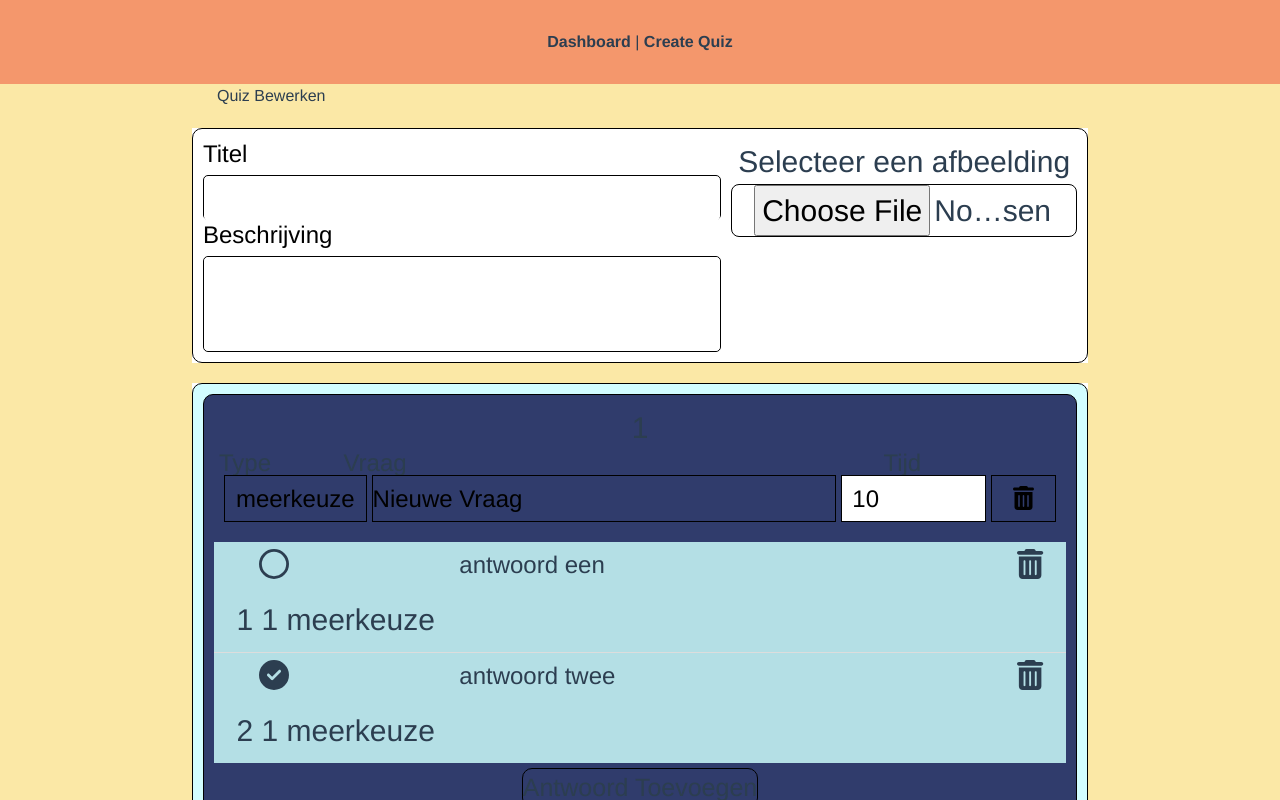
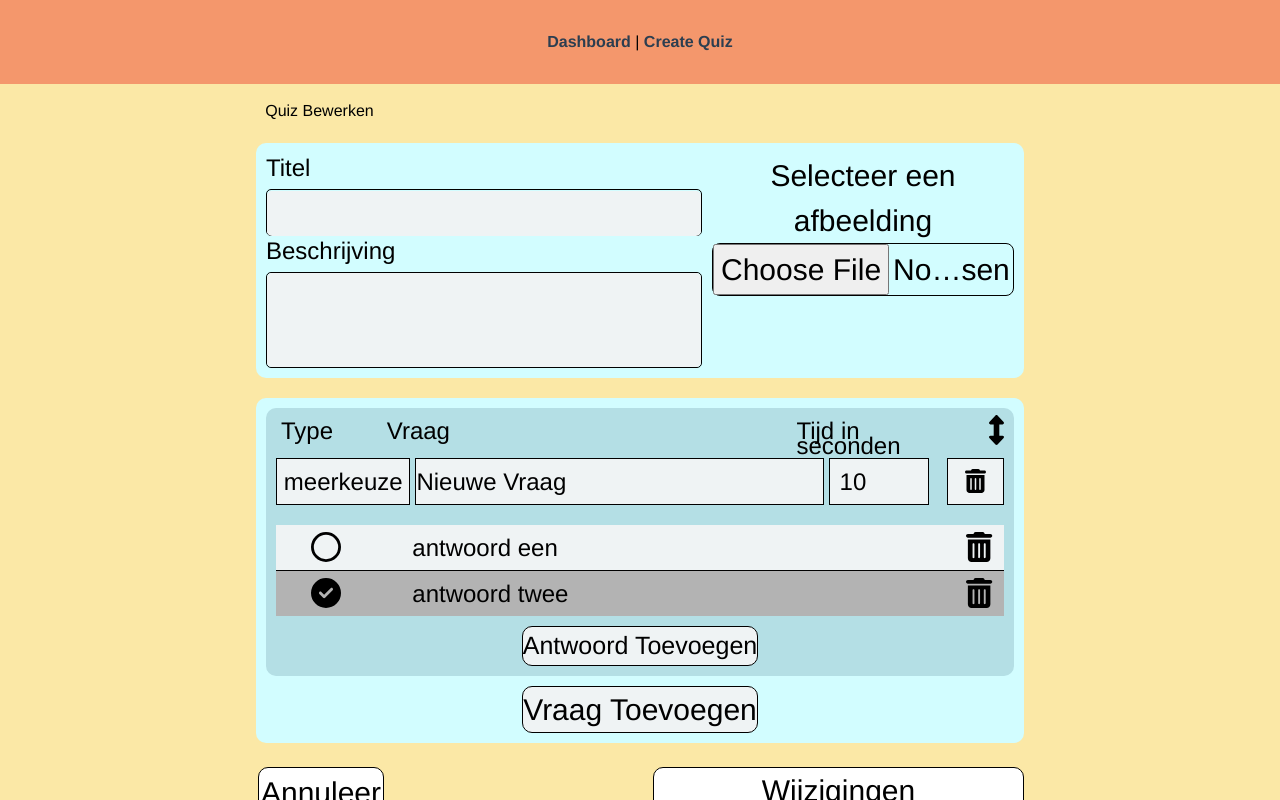
Before and after one commit to TeunSpithoven/thinku, a Vue app: page /editQuiz in a window 1280 px wide. Both pictures are taken after a click on the button "Vraag Toevoegen". Shown: the top 800 px of the page. Built offline with nearby package versions, Linux system fonts and the light colour scheme.

Commit message:
colouring

```diff
--- a/src/App.vue
+++ b/src/App.vue
@@ -12,7 +12,8 @@
   -webkit-font-smoothing: antialiased;
   -moz-osx-font-smoothing: grayscale;
   text-align: center;
-  color: #2c3e50;
+  /* color: #2c3e50; */
+  color: rgb(0, 0, 0);
   min-height: 100vh;
   background-color: #FBE8A6;
 }
--- a/src/components/HelloWorld.vue
+++ b/src/components/HelloWorld.vue
@@ -66,6 +66,6 @@ li {
   margin: 0 10px;
 }
 a {
-  color: #42b983;
+  /* color: #42b983; */
 }
 </style>
--- a/src/components/answer/AnswerCard.vue
+++ b/src/components/answer/AnswerCard.vue
@@ -1,8 +1,8 @@
 <template>
   <div class="answerCardContainer">
-    {{id}}
+    <!-- {{id}}
     {{questionId}}
-    {{questionType}}
+    {{questionType}} -->
     <button
       v-if="this.questionType !== 'open'"
       id="isCorrectButton"
@@ -98,10 +98,10 @@ export default {
   grid-template-areas: "correct antwoord antwoord antwoord antwoord antwoord antwoord antwoord antwoord antwoord verwijder";
   gap: 10px;
   /* background-color: #8d8d8d; */
-  padding: 10px;
+  /* padding: 10px; */
   padding-top: 0px;
   /* height: 20px; */
-  background-color: #B4DFE5;
+  /* background-color: #B4DFE5; */
 
 }
 .answerCardContainer > div {
--- a/src/components/answer/AnswerList.vue
+++ b/src/components/answer/AnswerList.vue
@@ -131,11 +131,12 @@ th {
 }
 
 tr:nth-child(even) {
-  background-color: #dddddd;
+  background-color: #f21919;
 }
 .antwoordToevoegenContainer {
   position: relative;
   /* height: 80px; */
+  padding-top: 5px;
   width: 100%;
 }
 
@@ -148,25 +149,27 @@ tr:nth-child(even) {
   border-radius: 10px;
 
   font-size: 25px;
+  background-color: #eff3f4;
 }
 .answerGroup {
   display: contents;
 }
 ul > li:nth-of-type(odd) {
-  background-color: #e9e9f9;
+  background-color: #eff3f4;
 }
 ul > li:nth-of-type(even) {
-  background-color: #ffffff;
+  background-color: #b3b3b3;
 }
 ul > li {
-  border-bottom: 1px solid rgb(221, 221, 221);
+  /* lijn tussen antwoorden */
+  border-bottom: 1px solid rgb(0, 0, 0);
 }
 ul > li:last-child {
   border-bottom: none;
 }
-.r_group:nth-of-type(2n) > .cell {
-  background-color: rgb(75, 102, 221);
-}
+/* .r_group:nth-of-type(2n) > .cell {
+  background-color: rgb(0, 245, 33);
+} */
 .cell {
   background-color: transparent;
 }
--- a/src/components/question/QuestionCard.vue
+++ b/src/components/question/QuestionCard.vue
@@ -1,7 +1,6 @@
 <template>
   <div id="questionCard" class="gridContainer">
     <div id="quesionInfoContainter" class="gridItem">
-      {{ id }}
       <QuestionInfo
         :id="this.id"
         :question="this.question"
@@ -19,11 +18,6 @@
         :questionType="this.type"
       />
     </div>
-    <!-- <div v-if="this.type !== 'goedfout'" class="antwoordToevoegenContainer">
-      <button id="addAnswerButton" class="gridItem" @click="createAnswer">
-        Antwoord Toevoegen
-      </button>
-    </div> -->
   </div>
 </template>
 
@@ -57,13 +51,6 @@ export default {
         answer: "nieuw antwoord",
         isCorrect: correct,
       });
-      // this.$store.commit("createAnswer", {
-      //   questionId: this.id,
-      //   questionNumber: this.number,
-      //   number: this.answers.length + 1,
-      //   answer: "nieuw antwoord",
-      //   isCorrect: correct,
-      // });
     },
     reloadList() {
       this.$emit("reloadList");
@@ -78,7 +65,7 @@ export default {
 
   position: relative;
   padding: 10px;
-  background-color: #303C6C;
+  background-color: #B4DFE5;
 }
 
 .gridContainer {
@@ -88,31 +75,15 @@ export default {
   padding: 10px;
   padding-left: 10%;
   padding-right: 10%;
-  border: 1px solid #000000;
+  /* border: 1px solid #000000; */
   border-radius: 10px;
 }
 .grid-item {
-  background-color: rgba(255, 255, 255, 0.8);
+  background-color: #B4DFE5;
   text-align: center;
   /* deze padding weghalen */
   padding: 10px;
   font-size: 30px;
   grid-column: 1 / 5;
 }
-.antwoordToevoegenContainer {
-  position: relative;
-  /* height: 80px; */
-  width: 100%;
-}
-
-#addAnswerButton {
-  position: relative;
-  box-sizing: border-box;
-  border: 1px solid #000000;
-  margin-left: 30%;
-  margin-right: 30%;
-  border-radius: 10px;
-
-  font-size: 25px;
-}
 </style>
--- a/src/components/question/QuestionInfo.vue
+++ b/src/components/question/QuestionInfo.vue
@@ -1,8 +1,9 @@
 <template>
+  <button id="moveButton"><font-awesome-icon icon="fa-solid fa-up-down" /></button>
   <div id="labels" class="labelGrid">
     <label for="type" class="label item1">Type</label>
     <label for="title" class="label item2">Vraag</label>
-    <label for="time" class="label item3">Tijd</label>
+    <label for="time" class="label item3">Tijd in seconden</label>
     <label for="delete" class="label item4"></label>
   </div>
   <div id="info" class="gridContainer">
@@ -91,7 +92,15 @@ export default {
 #info {
   position: relative;
   padding: 10px;
+  padding-left: 0px;
+  padding-right: 0px;
   padding-top: 0px;
+}
+#moveButton {
+  position: absolute;
+  top: 0px;
+  right: 0px;
+  padding-right: 10px;
 }
 .questionInput {
   width: 100%;
@@ -102,6 +111,8 @@ export default {
   display: grid;
   gap: 5px;
   padding: 5px;
+  padding-left: 0px;
+  padding-right: 0px;
   padding-top: 0px;
 }
 .labelGrid {
@@ -114,6 +125,7 @@ export default {
   font-weight: 400;
   font-size: 24px;
   line-height: 15px;
+  /* color: white; */
 }
 .gridItem {
   padding: 10px;
@@ -122,8 +134,9 @@ export default {
   font-size: 24px;
   line-height: 25px;
 
-  color: #000000;
+  /* color: #000000; */
   border: 1px solid #000000;
+  background-color: #eff3f4;
 }
 .item1 {
   /* type  */
@@ -144,6 +157,7 @@ export default {
   /* time  */
   grid-column: 9 / span 1;
   grid-row: 1;
+  max-width: 100px;
 }
 .item4 {
   /* delete  */
--- a/src/components/question/QuestionList.vue
+++ b/src/components/question/QuestionList.vue
@@ -157,9 +157,9 @@ tr:nth-child(even) {
 
   position: relative;
 
-  border: 1px solid #000000;
+  /* border: 1px solid #000000; */
   border-radius: 10px;
-  background-color: #D2FDFF;
+  /* background-color: #D2FDFF; */
 }
 .gridContainer {
   display: grid;
@@ -192,5 +192,6 @@ tr:nth-child(even) {
 
   border: 1px solid #000000;
   border-radius: 10px;
+  background-color: #eff3f4;
 }
 </style>
--- a/src/components/quiz/CreateQuiz.vue
+++ b/src/components/quiz/CreateQuiz.vue
@@ -64,12 +64,13 @@ export default {
   /* background-color: #8d8d8d; */
   display: grid;
   gap: 10px;
-  /* padding: 10px; */
-  padding-left: 15%;
-  padding-right: 15%;
+  padding-top: 15px;
+  padding-left: 20%;
+  padding-right: 20%;
 }
 .grid-item {
-  background-color: rgb(255, 255, 255);
+  background-color: #D2FDFF;
+  border-radius: 10px;
   text-align: center;
   /* deze padding weghalen */
   /* padding: 20px; */
@@ -89,9 +90,13 @@ export default {
   /* deze moet naar onder worden geduuwd door questionlist */
   position: relative;
   height: 114px;
+  background-color: #FBE8A6;
   /* left: 178px;
   right: 177px; */
   /* top: 750px; */
+}
+#knoppen > button {
+  background-color: white;
 }
 #annuleerKnop {
   box-sizing: border-box;
--- a/src/components/quiz/QuizInfo.vue
+++ b/src/components/quiz/QuizInfo.vue
@@ -73,8 +73,7 @@ export default {
   position: relative;
   padding: 10px;
 
-  background-color: rgba(255, 255, 255, 0.8);
-  border: 1px solid #000000;
+  /* border: 1px solid #000000; */
   border-radius: 10px;
 }
 .gridContainer {
@@ -94,10 +93,11 @@ export default {
   width: 100%;
   height: 100%;
   border-radius: 5px;
+  background-color: #eff3f4;
 }
 #titel {
   position: relative;
-  height: 81px;
+  height: 83px;
 }
 #beschrijving {
   position: relative;
@@ -116,7 +116,7 @@ export default {
   line-height: 29px;
   text-align: left;
 
-  color: #000000;
+  /* color: #000000; */
 }
 
 .inputContainer {
--- a/src/main.js
+++ b/src/main.js
@@ -16,8 +16,9 @@ import { faPenToSquare } from "@fortawesome/free-solid-svg-icons";
 import { faCircle } from "@fortawesome/free-regular-svg-icons";
 import { faCircleCheck } from "@fortawesome/free-solid-svg-icons";
 import { faTrashCan } from "@fortawesome/free-solid-svg-icons";
+import { faUpDown } from "@fortawesome/free-solid-svg-icons";
 
-library.add(faPenToSquare, faCircle, faCircleCheck, faTrashCan);
+library.add(faPenToSquare, faCircle, faCircleCheck, faTrashCan, faUpDown);
 
 createApp(App)
   .component("font-awesome-icon", FontAwesomeIcon)
```
